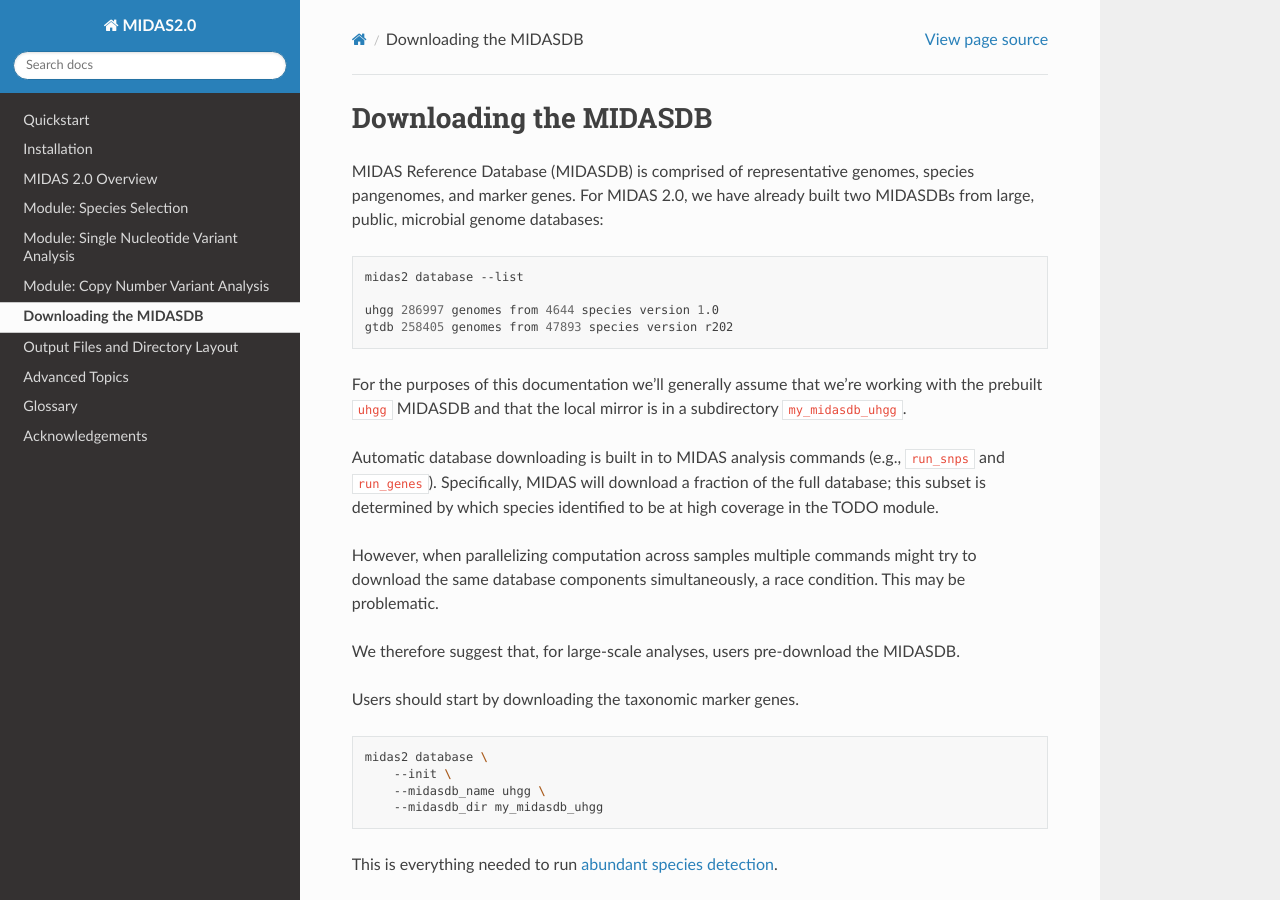
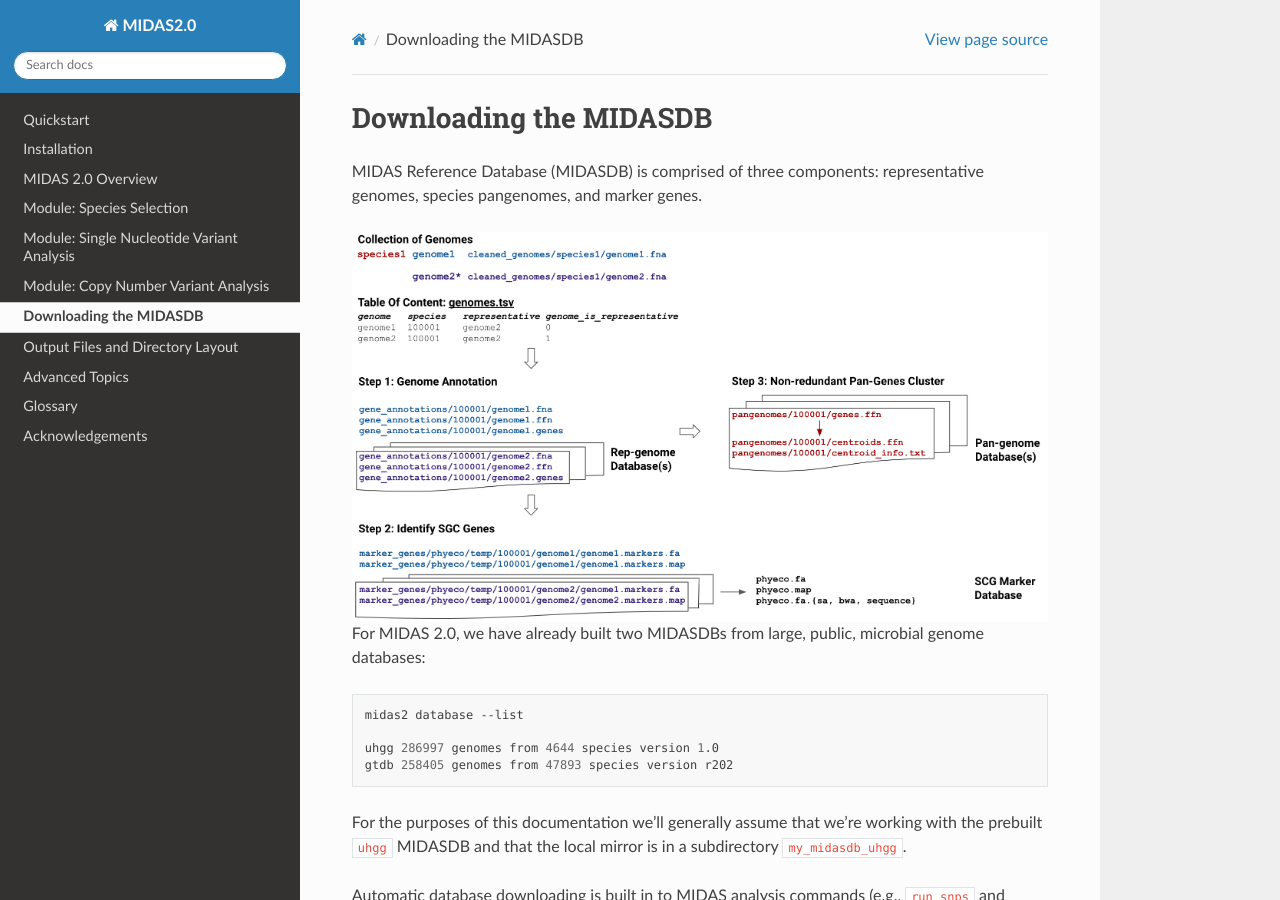
Before and after one commit to zhaoc1/midas2-tutorial, a Sphinx documentation site: the page built from docs/download_midasdb.rst, in a window 1280 px wide and 900 px high. Built offline with Sphinx 7.4.7 and the Read the Docs theme 2.0.0, drawn with Linux system fonts in a browser that asks for light colours.

Commit message:
add images

```diff
--- a/docs/download_midasdb.rst
+++ b/docs/download_midasdb.rst
@@ -3,8 +3,16 @@
 Downloading the MIDASDB
 =======================
 
-MIDAS Reference Database (MIDASDB) is comprised of representative genomes,
-species pangenomes, and marker genes. For MIDAS 2.0, we have already built two
+MIDAS Reference Database (MIDASDB) is comprised of three components: representative genomes,
+species pangenomes, and marker genes.
+
+
+.. figure:: images/Fig2.MIDASDB.png
+  :width: 800px
+  :align: center
+
+
+For MIDAS 2.0, we have already built two
 MIDASDBs from large, public, microbial genome databases:
 
 .. code-block:: shell
--- a/docs/overview.rst
+++ b/docs/overview.rst
@@ -17,6 +17,10 @@ MIDAS 2.0 contains two analysis modules focused on:
 
 Each module includes two sequential steps: single-sample analysis and
 cross-samples merging.
+
+.. figure:: images/Fig1.MIDAS2.0.png
+  :width: 800px
+  :align: center
 
 
 MIDAS Reference Database
```
Also changed, not shown: docs/images/Fig1.MIDAS2.0.png (added), docs/images/Fig2.MIDASDB.png (added).
